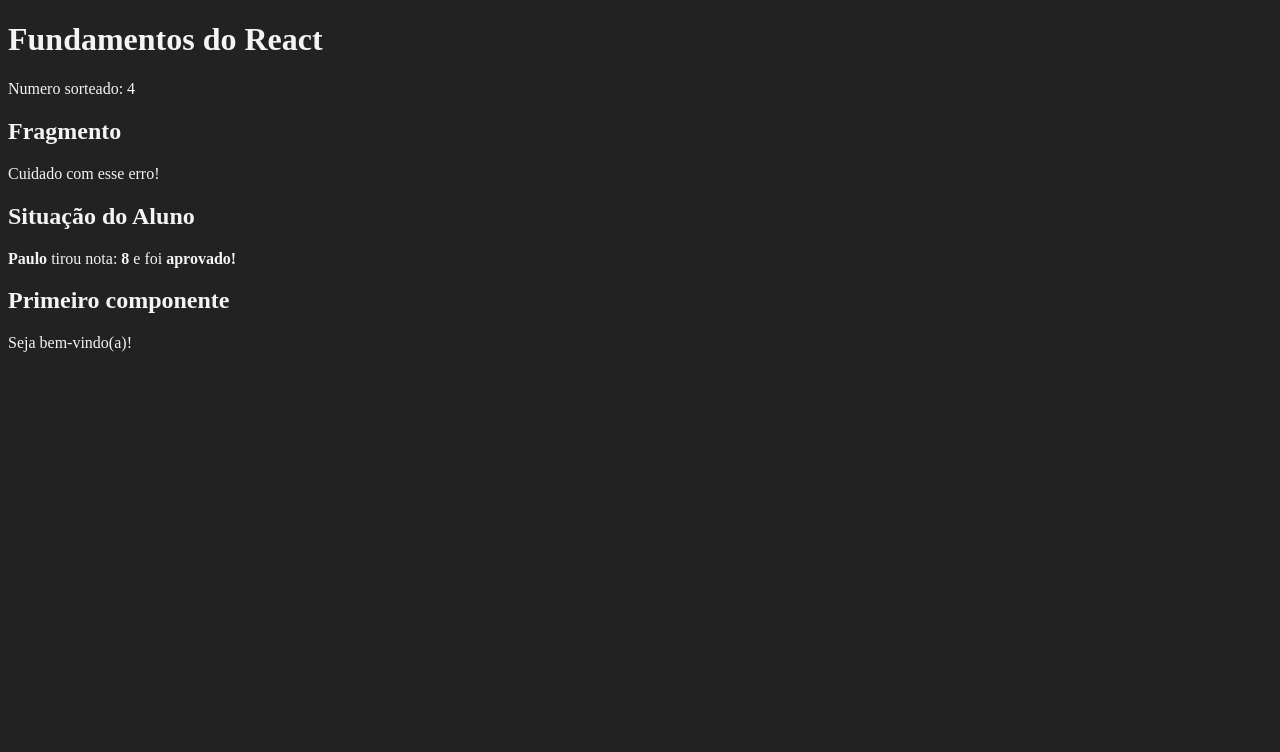
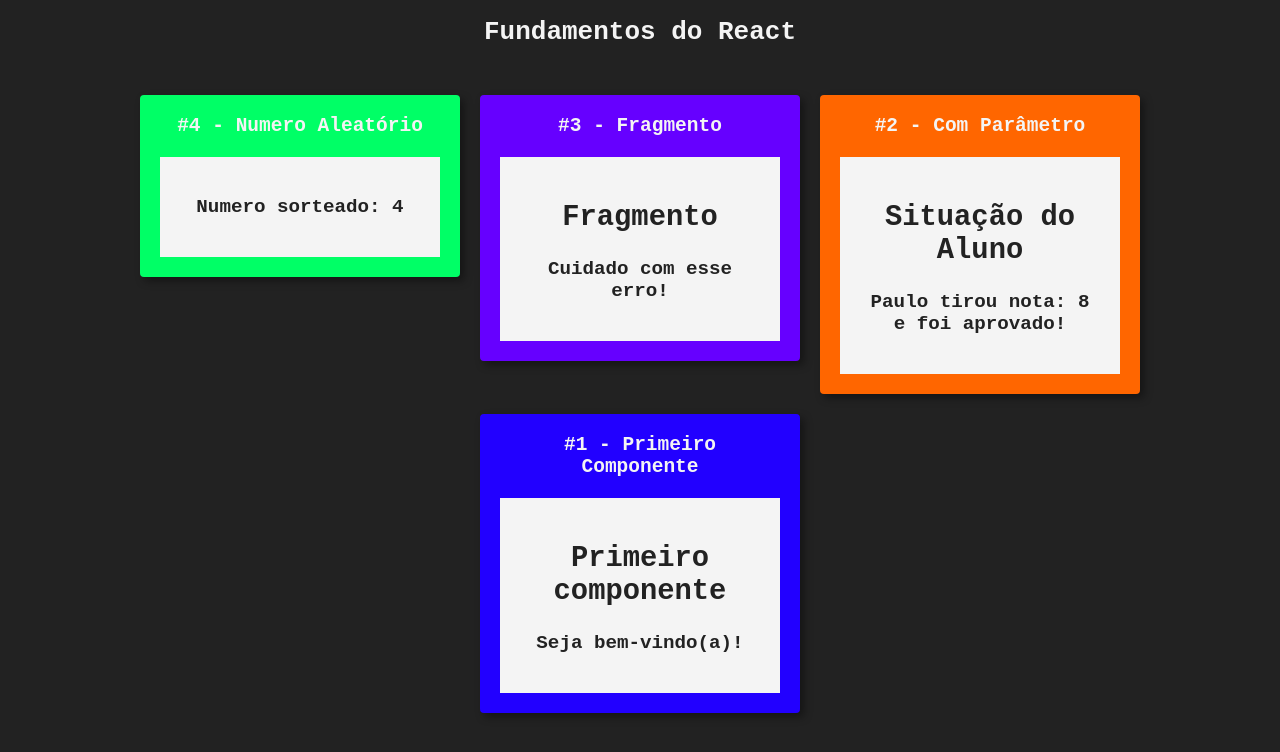
Before and after one commit to Henrique1204/Fundamentos-React, a React (Create React App) app: page / in a window 1280 px wide. Shown: the top 752 px of the page. Built offline with nearby package versions, Linux system fonts and the light colour scheme.

Commit message:
Adicioanr cards de exercicios

```diff
--- /dev/null
+++ b/src/App.css
@@ -0,0 +1,13 @@
+#App .Cards {
+    padding: 20px 40px;
+    display: flex;
+    flex-wrap: wrap;
+    align-items: flex-start;
+    justify-content: center;
+}
+
+@media (max-width: 440px) {
+    .cards {
+        padding: 10px;
+    }
+}
--- a/src/App.jsx
+++ b/src/App.jsx
@@ -3,16 +3,28 @@ import Primeiro from "./componentes/basicos/Primeiro";
 import ComParametros from "./componentes/basicos/ComParametros";
 import Fragmento from "./componentes/basicos/Fragmento";
 import Aleatorio from "./componentes/basicos/Aleatorio";
+import Card from "./componentes/layout/Card";
+import "./App.css";
 
 // Funcção reduzida, só vai funcionar com o export default
 // pq os outros export precisam do nome para serem referenciados na hora do import
 // O parânteses serve para indicar a expressão, porém funciona sem tbm
 export default () => (
-    <div id="app">
+    <div id="App">
         <h1>Fundamentos do React</h1>
-        <Aleatorio maximo={10} minimo={1} />
-        <Fragmento />
-        <ComParametros titulo="Situação do Aluno" aluno="Paulo" nota={8} />
-        <Primeiro></Primeiro>
+        <div className="Cards">
+            <Card titulo="#4 - Numero Aleatório" color="#0F6">
+                <Aleatorio maximo={10} minimo={1} />
+            </Card>
+            <Card titulo="#3 - Fragmento" color="#60F">
+                <Fragmento />
+            </Card>
+            <Card titulo="#2 - Com Parâmetro" color="#F60">
+                <ComParametros titulo="Situação do Aluno" aluno="Paulo" nota={8} />
+            </Card>
+            <Card titulo="#1 - Primeiro Componente">
+                <Primeiro></Primeiro>
+            </Card>
+        </div>
     </div>
 );
--- /dev/null
+++ b/src/componentes/layout/Card.css
@@ -0,0 +1,22 @@
+.Card {
+    width: 320px;
+    padding: 20px;
+    margin: 10px 10px;
+    border-radius: 4px;
+    box-sizing: border-box;
+    color: #F4F4F4;
+    box-shadow: 4px 4px 8px 0 rgba(0, 0, 0, 0.4);
+    overflow: hidden;
+}
+
+.Titulo {
+    margin: 0 0 20px;
+}
+
+.Conteudo {
+    font-size: 1.2rem;
+    font-weight: bold;
+    padding: 20px;
+    color: #222;
+    background-color: #F4F4F4;
+}
--- /dev/null
+++ b/src/componentes/layout/Card.jsx
@@ -0,0 +1,15 @@
+import React from "react";
+import "./Card.css";
+
+export default (props) => {
+    const estiloCard = {backgroundColor: props["color"] || "#20F"}
+
+    return (
+        <div className="Card" style={estiloCard}>
+            <h2 className="Titulo">{ props["titulo"] }</h2>
+            <div className="Conteudo">
+                {props["children"]}
+            </div>
+        </div>
+    );
+};
--- a/src/index.css
+++ b/src/index.css
@@ -1,4 +1,6 @@
 body {
+    font-family: monospace;
+    text-align: center;
     background-color: #222;
     color: #F4F4F4;
 }
```
